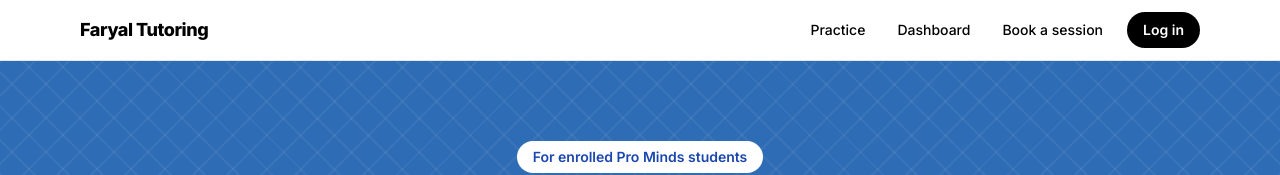
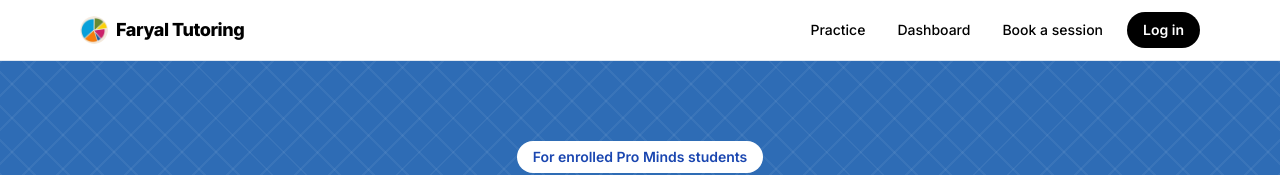
Before and after one commit to mrskhantutoring-ops/ap-precalc-tutor, a Next.js app: page / in a window 1280 px wide. Shown: the top 175 px of the page. Built offline with nearby package versions, Linux system fonts and the light colour scheme; no server answers.

Commit message:
Navbar: pie-chart logo next to site name

```diff
--- a/src/components/Navbar.tsx
+++ b/src/components/Navbar.tsx
@@ -19,7 +19,8 @@ export default function Navbar() {
   return (
     <header className="sticky top-0 z-40 border-b border-slate-200 bg-white/90 backdrop-blur">
       <div className="mx-auto flex max-w-6xl items-center justify-between px-4 py-3">
-        <Link href="/" className="text-lg font-extrabold tracking-tight text-black">
+        <Link href="/" className="flex items-center gap-2 text-lg font-extrabold tracking-tight text-black">
+          <img src="/pie-logo.png" alt="Pro Minds home" width={28} height={28} className="rounded-full" />
           {site.name}
         </Link>
         <nav className="flex items-center gap-1 text-sm font-medium sm:gap-2">
```
Also changed, not shown: public/pie-logo.png (added).
